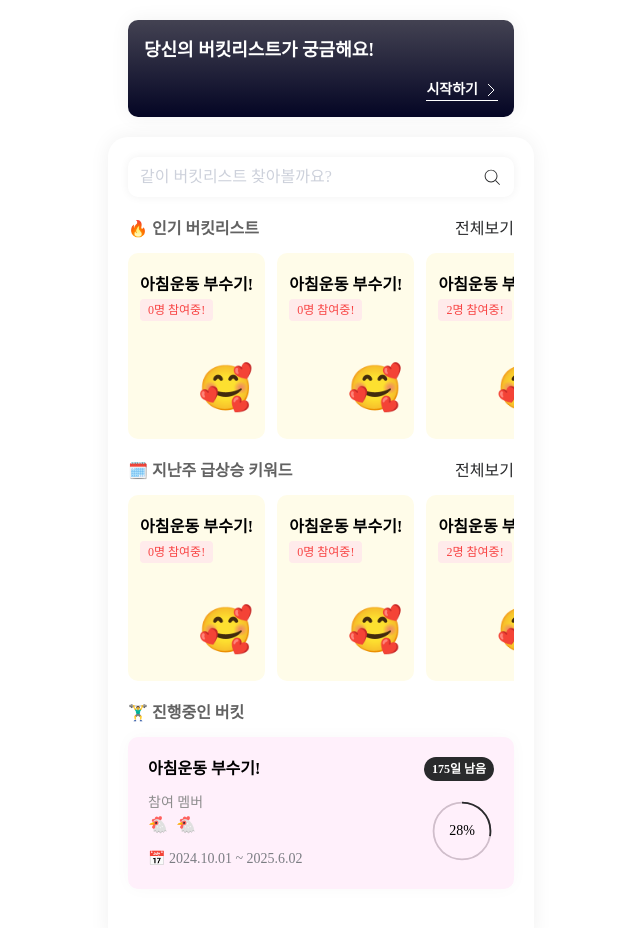
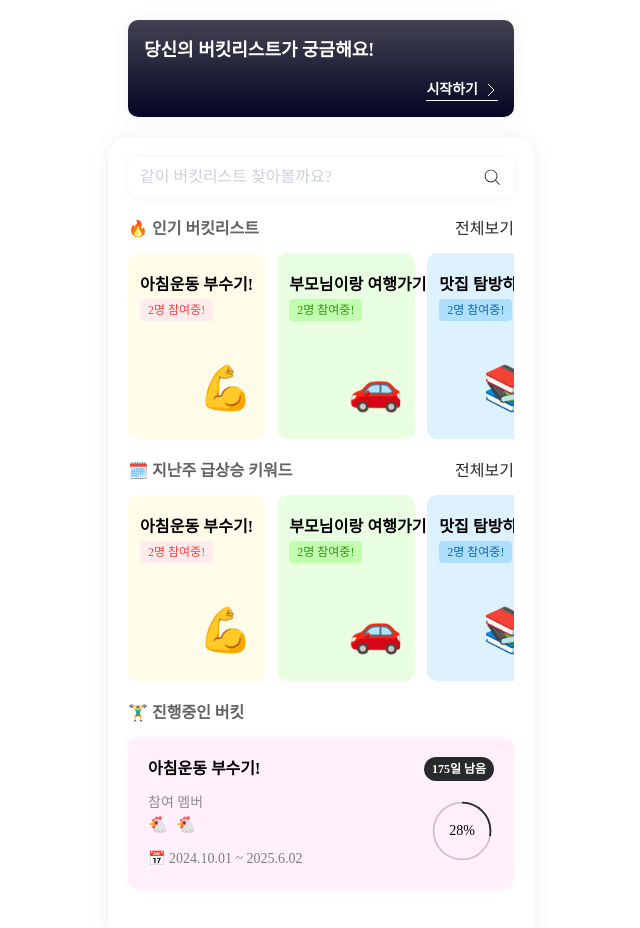
Before and after one commit to BucketPing/bucket-mate-front, a React app: page / in a window 1280 px wide. Shown: the top 928 px of the page, without its empty margins (319-959 px from the left). Built offline with nearby package versions, Linux system fonts and the light colour scheme; the HTML template or start-up script is replaced by a standard one.

Commit message:
feat: 카테고리별 컬러, 이모지 정의 및 카드 클릭 이벤츠 추가

```diff
--- a/src/components/common/BucketCardList/card/CardItem.tsx
+++ b/src/components/common/BucketCardList/card/CardItem.tsx
@@ -1,22 +1,33 @@
+import { CARD_COLOR, CATEGORY_EMOJI } from '@/constants';
 import type { Bucket } from '@/types/common/types';
 
 interface CardItemProps {
   bucket: Bucket;
+  onClick?: () => void;
 }
 
-const CardItem = ({ bucket }: CardItemProps) => {
+const CardItem = ({ bucket, onClick }: CardItemProps) => {
+  const cardBgColor = CARD_COLOR[bucket.categories[0]].bgColor;
+  const cardTextColor = CARD_COLOR[bucket.categories[0]].textColor;
+  const cardChipColor = CARD_COLOR[bucket.categories[0]].chipColor;
+
   return (
-    <div className='flex w-[138px] h-[186px] px-3 py-5 rounded-[10px] bg-[#FFFCE9] cursor-pointer shrink- flex-col justify-between'>
+    <div
+      className={`flex w-[138px] h-[186px] px-3 py-5 rounded-[10px] ${cardBgColor} cursor-pointer shrink- flex-col justify-between`}
+      onClick={onClick}
+    >
       <div>
         <h1 className='text-base font-bold tracking-[0.006em] text-left'>
           {bucket.title}
         </h1>
-        <span className='px-2 py-1 bg-[#FFEBEB] rounded-[4px] text-[#F84343] text-xs font-medium'>
+        <span
+          className={`px-2 py-1 ${cardChipColor} rounded-[4px] ${cardTextColor} text-xs font-medium`}
+        >
           {bucket.participant.length}명 참여중!
         </span>
       </div>
       <p className='flex text-[44px] leading-[60px] flex-row-reverse'>
-        <span>🥰</span>
+        <span>{CATEGORY_EMOJI[bucket.categories[0]]}</span>
       </p>
     </div>
   );
--- a/src/components/common/BucketCardList/card/CardList.tsx
+++ b/src/components/common/BucketCardList/card/CardList.tsx
@@ -1,15 +1,24 @@
 import type { Bucket } from '@/types/common/types';
 import CardItem from './CardItem';
+import { useNavigate } from 'react-router-dom';
 
 interface CardListProps {
   bucketList: Bucket[];
 }
 
 const CardList = ({ bucketList }: CardListProps) => {
+  const navigate = useNavigate();
+  const goToDetail = (id: number) => {
+    navigate(`/bucket/${id}`);
+  };
   return (
     <div className='flex mt-3 overflow-x-auto gap-3 whitespace-nowrap [&::-webkit-scrollbar]:hidden'>
       {bucketList?.map((bucket) => (
-        <CardItem key={bucket.id} bucket={bucket} />
+        <CardItem
+          key={bucket.id}
+          bucket={bucket}
+          onClick={() => goToDetail(bucket.id)}
+        />
       ))}
     </div>
   );
--- a/src/constants/index.ts
+++ b/src/constants/index.ts
@@ -0,0 +1,58 @@
+import type { Category } from '@/types/common/types';
+
+export const CARD_COLOR: Record<
+  Category,
+  { bgColor: string; textColor: string; chipColor: string }
+> = {
+  운동: {
+    bgColor: 'bg-[#FFFCE9]',
+    textColor: 'text-[#F84343]',
+    chipColor: 'bg-[#FFEBEB]',
+  },
+  여행: {
+    bgColor: 'bg-[#E8FFE1]',
+    textColor: 'text-[#339316]',
+    chipColor: 'bg-[#C1FFAE]',
+  },
+  학습: {
+    bgColor: 'bg-[#DEF1FF]',
+    textColor: 'text-[#0A6BAB]',
+    chipColor: 'bg-[#AEDFFF]',
+  },
+  취미: {
+    bgColor: 'bg-[#FFFCE9]',
+    textColor: 'text-[#FF9800]',
+    chipColor: 'bg-[#FF9800]',
+  },
+  음식: {
+    bgColor: 'bg-[#E8FFE1]',
+    textColor: 'text-[#4CAF50]',
+    chipColor: 'bg-[#4CAF50]',
+  },
+  문화: {
+    bgColor: 'bg-[#DEF1FF]',
+    textColor: 'text-[#2196F3]',
+    chipColor: 'bg-[#2196F3]',
+  },
+  봉사: {
+    bgColor: 'bg-[#DEF1FF]',
+    textColor: 'text-[#2196F3]',
+    chipColor: 'bg-[#2196F3]',
+  },
+  기타: {
+    bgColor: 'bg-[#DEF1FF]',
+    textColor: 'text-[#2196F3]',
+    chipColor: 'bg-[#2196F3]',
+  },
+};
+
+export const CATEGORY_EMOJI: Record<Category, string> = {
+  운동: '💪',
+  여행: '🚗',
+  학습: '📚',
+  취미: '🎮',
+  음식: '🍴',
+  문화: '🎨',
+  봉사: '🤝',
+  기타: '🌐',
+};
--- a/src/pages/home/Home.tsx
+++ b/src/pages/home/Home.tsx
@@ -26,10 +26,13 @@ const Home = () => {
     {
       id: 1,
       ownerId: 1,
-      category: '운동',
+      categories: ['운동'],
       title: '아침운동 부수기!',
       description: '아침운동 부수기!',
-      participant: [],
+      participant: [
+        { userId: 1, nickname: '홍길동', profile: '' },
+        { userId: 2, nickname: '김철수', profile: '' },
+      ],
       maxCapacity: 10,
       progressStatus: 1,
       startDate: '2024.10.01',
@@ -39,10 +42,13 @@ const Home = () => {
     {
       id: 2,
       ownerId: 2,
-      category: '운동',
-      title: '아침운동 부수기!',
+      categories: ['여행'],
+      title: '부모님이랑 여행가기!',
       description: '아침운동 부수기!',
-      participant: [],
+      participant: [
+        { userId: 1, nickname: '홍길동', profile: '' },
+        { userId: 2, nickname: '김철수', profile: '' },
+      ],
       maxCapacity: 10,
       progressStatus: 1,
       startDate: '2024.10.01',
@@ -52,8 +58,8 @@ const Home = () => {
     {
       id: 3,
       ownerId: 3,
-      category: '운동',
-      title: '아침운동 부수기!',
+      categories: ['학습'],
+      title: '맛집 탐방하기!',
       description: '아침운동 부수기!',
       participant: [
         { userId: 1, nickname: '홍길동', profile: '' },
@@ -91,7 +97,7 @@ const Home = () => {
           bucket={{
             id: 1,
             ownerId: 1,
-            category: '운동',
+            categories: ['운동'],
             title: '아침운동 부수기!',
             description: '아침운동 부수기!',
             participant: [
```
